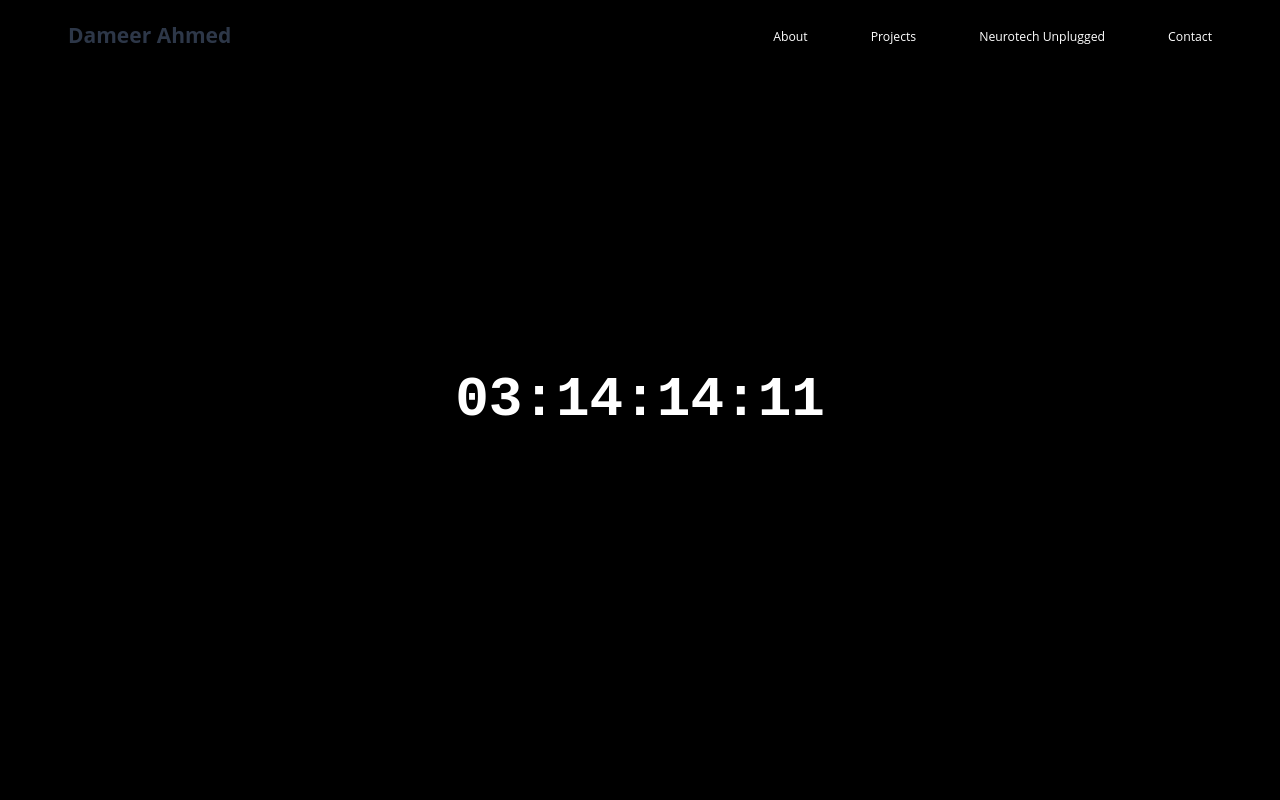
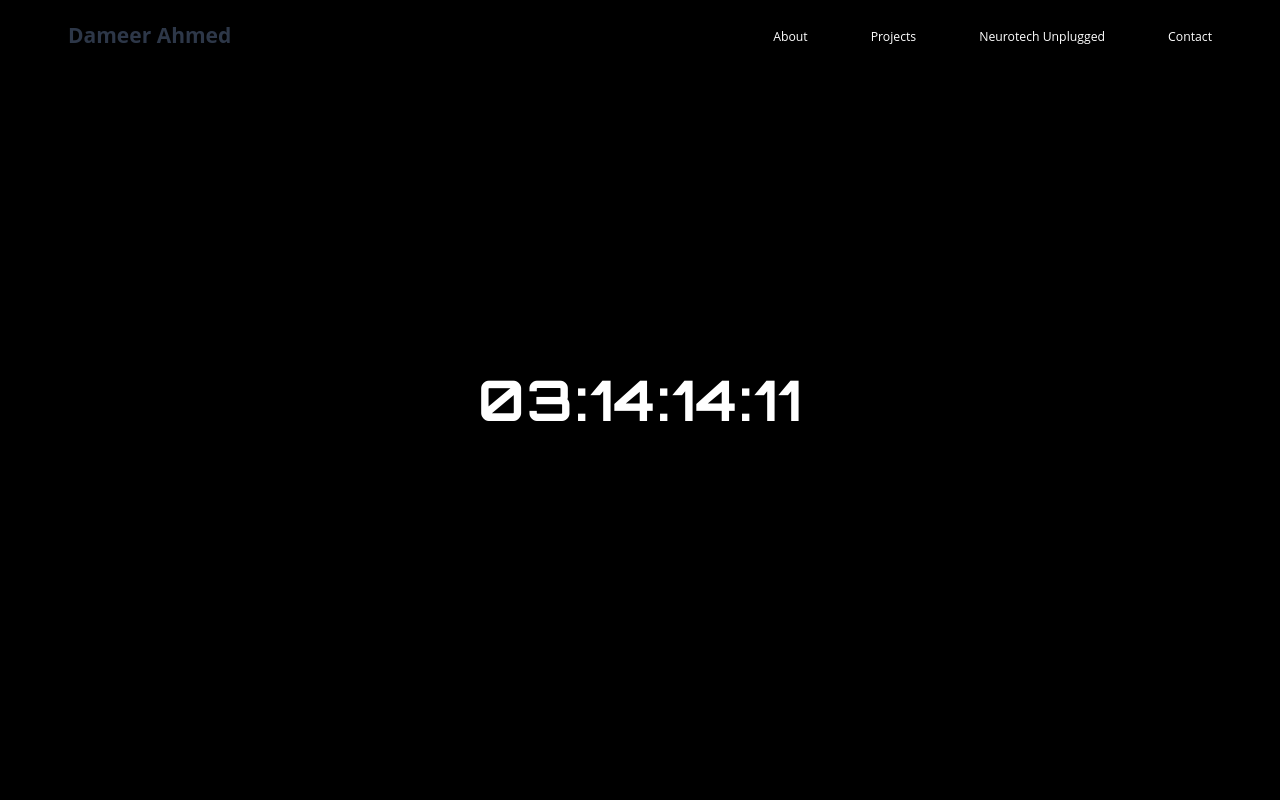
Before and after one commit to roidfree/roidfree.github.io, a React (Vite) app: page /ana-proj in a window 1280 px wide. Shown: the top 800 px of the page. Built offline with nearby package versions, Linux system fonts and the light colour scheme.

Commit message:
Stylised timer

```diff
--- a/index.html
+++ b/index.html
@@ -3,6 +3,7 @@
   <head>
     <meta charset="UTF-8" />
     <link rel="icon" type="image/svg+xml" href="src\assets\images\favicon.png" />
+    <link href="https://fonts.googleapis.com/css2?family=Orbitron:wght@500;700&display=swap" rel="stylesheet">
     <meta name="viewport" content="width=device-width, initial-scale=1.0" />
     <title>Dameer Ahmed | Bioengineer @ ICL</title>
   </head>
--- a/src/components/timer/timer.css
+++ b/src/components/timer/timer.css
@@ -1,7 +1,8 @@
 /* Timer.css */
 .timer-wrapper {
   text-align: center;
-  font-family: Aldrich, monospace;
+  font-family: 'Orbitron', sans-serif;
+  font-weight: 700;
   width: 75vw;
   height: 75vh;
   display: flex;
@@ -18,6 +19,7 @@
   padding: 0.5rem 1rem;
   border-radius: 5px;
   font-size: clamp(2rem, 5vw, 4rem);
+  letter-spacing: 2px;
 }
 
 .sr-only {
--- a/src/pages/ANA-Proj.jsx
+++ b/src/pages/ANA-Proj.jsx
@@ -5,7 +5,9 @@
 const ANAProj = () => (
   <div className="ana-proj">
     <main>
+      {/* <h1>ANA - Advanced Neural Adhesive</h1> */}
       <Timer targetDate={new Date('2025-05-21T00:00:00')} />
+      {/* <h2> Coming soon... </h2> */}
     </main>
   </div>
 );
```
